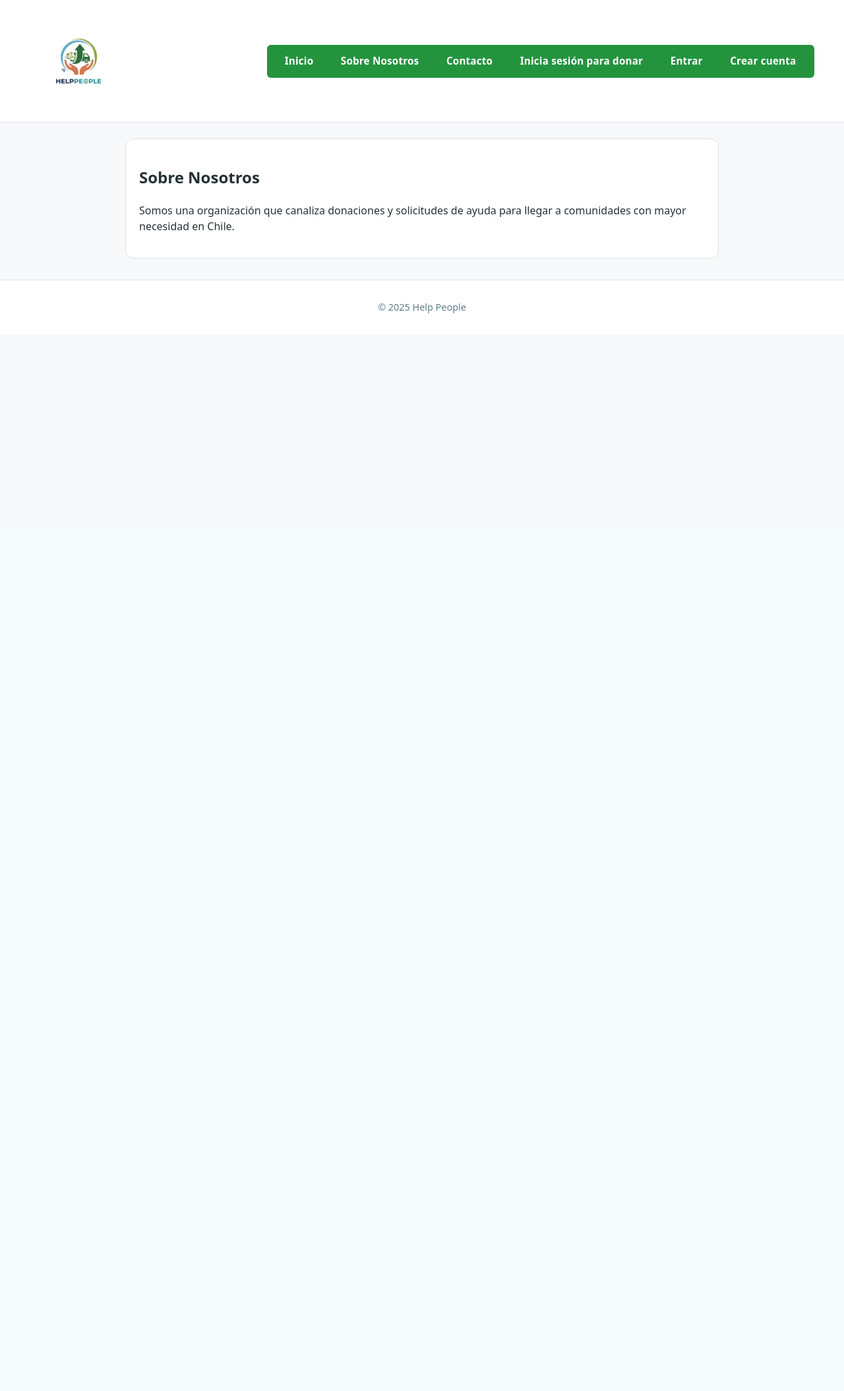
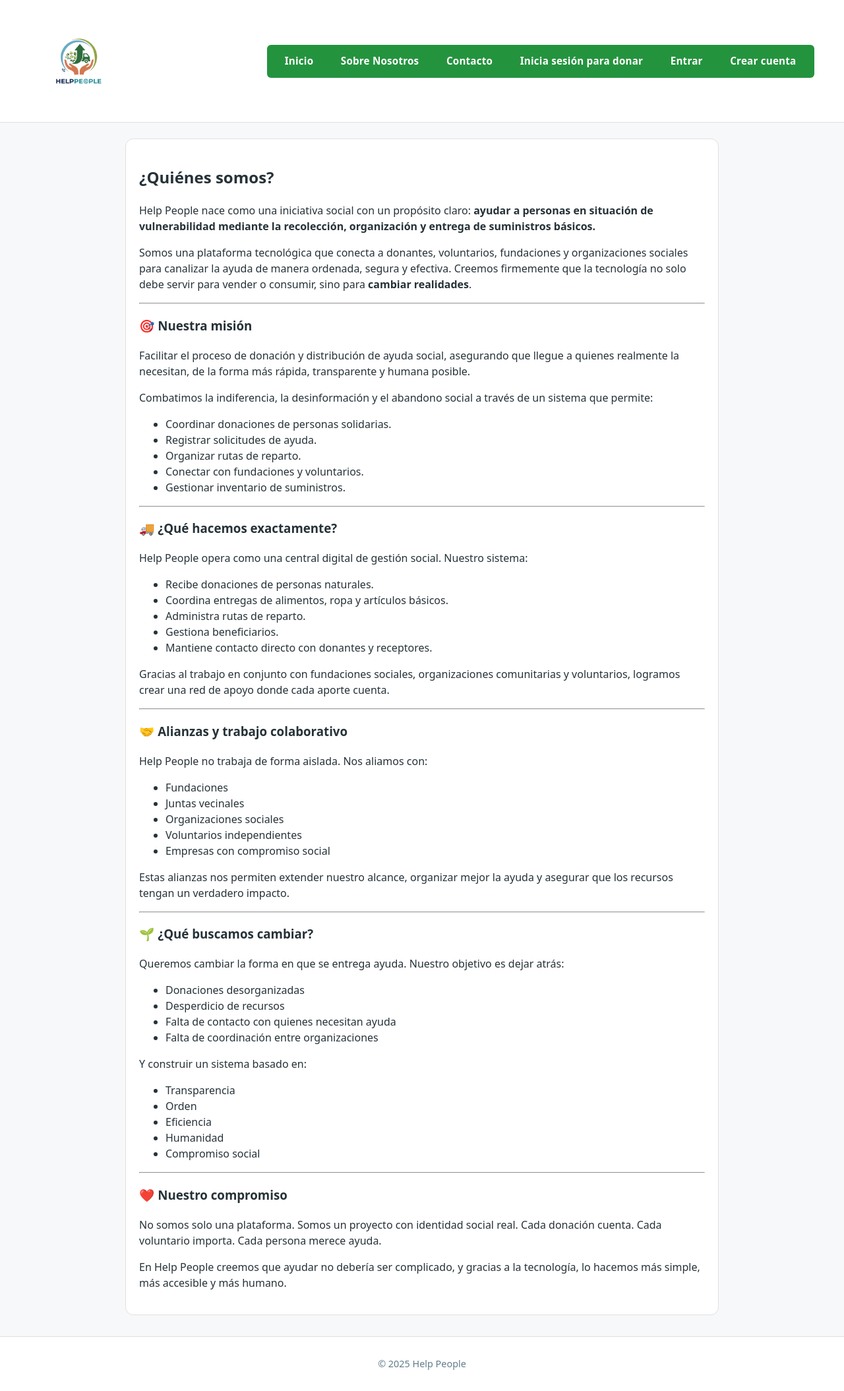
Before and after one commit to mvttias1/helppeople-backend, a Django app: page /sobre/ in a window 1280 px wide. Shown: the whole page at 66% size. Before the commit the page ends 475 px from the top, so only its background shows below. Run offline with Django 5.2, Linux system fonts and the light colour scheme.

Commit message:
no lo se que hago a esta hora

```diff
--- a/help_app/templates/sobre.html
+++ b/help_app/templates/sobre.html
@@ -2,7 +2,115 @@
 {% block title %}Sobre Nosotros - Help People{% endblock %}
 {% block content %}
 <div class="box">
-  <h2>Sobre Nosotros</h2>
-  <p>Somos una organización que canaliza donaciones y solicitudes de ayuda para llegar a comunidades con mayor necesidad en Chile.</p>
+  <h2>¿Quiénes somos?</h2>
+  <p>
+    Help People nace como una iniciativa social con un propósito claro:
+    <strong>ayudar a personas en situación de vulnerabilidad mediante la recolección, organización y entrega de suministros básicos.</strong>
+  </p>
+
+  <p>
+    Somos una plataforma tecnológica que conecta a donantes, voluntarios, fundaciones y organizaciones sociales para canalizar la ayuda
+    de manera ordenada, segura y efectiva. Creemos firmemente que la tecnología no solo debe servir para vender o consumir,
+    sino para <strong>cambiar realidades</strong>.
+  </p>
+
+  <hr>
+
+  <h3>🎯 Nuestra misión</h3>
+  <p>
+    Facilitar el proceso de donación y distribución de ayuda social, asegurando que llegue a quienes realmente la necesitan,
+    de la forma más rápida, transparente y humana posible.
+  </p>
+
+  <p>
+    Combatimos la indiferencia, la desinformación y el abandono social a través de un sistema que permite:
+  </p>
+
+  <ul>
+    <li>Coordinar donaciones de personas solidarias.</li>
+    <li>Registrar solicitudes de ayuda.</li>
+    <li>Organizar rutas de reparto.</li>
+    <li>Conectar con fundaciones y voluntarios.</li>
+    <li>Gestionar inventario de suministros.</li>
+  </ul>
+
+  <hr>
+
+  <h3>🚚 ¿Qué hacemos exactamente?</h3>
+  <p>
+    Help People opera como una central digital de gestión social. Nuestro sistema:
+  </p>
+
+  <ul>
+    <li>Recibe donaciones de personas naturales.</li>
+    <li>Coordina entregas de alimentos, ropa y artículos básicos.</li>
+    <li>Administra rutas de reparto.</li>
+    <li>Gestiona beneficiarios.</li>
+    <li>Mantiene contacto directo con donantes y receptores.</li>
+  </ul>
+
+  <p>
+    Gracias al trabajo en conjunto con fundaciones sociales, organizaciones comunitarias y voluntarios,
+    logramos crear una red de apoyo donde cada aporte cuenta.
+  </p>
+
+  <hr>
+
+  <h3>🤝 Alianzas y trabajo colaborativo</h3>
+  <p>
+    Help People no trabaja de forma aislada. Nos aliamos con:
+  </p>
+
+  <ul>
+    <li>Fundaciones</li>
+    <li>Juntas vecinales</li>
+    <li>Organizaciones sociales</li>
+    <li>Voluntarios independientes</li>
+    <li>Empresas con compromiso social</li>
+  </ul>
+
+  <p>
+    Estas alianzas nos permiten extender nuestro alcance, organizar mejor la ayuda y asegurar que los recursos tengan un verdadero impacto.
+  </p>
+
+  <hr>
+
+  <h3>🌱 ¿Qué buscamos cambiar?</h3>
+  <p>
+    Queremos cambiar la forma en que se entrega ayuda. Nuestro objetivo es dejar atrás:
+  </p>
+
+  <ul>
+    <li>Donaciones desorganizadas</li>
+    <li>Desperdicio de recursos</li>
+    <li>Falta de contacto con quienes necesitan ayuda</li>
+    <li>Falta de coordinación entre organizaciones</li>
+  </ul>
+
+  <p>
+    Y construir un sistema basado en:
+  </p>
+
+  <ul>
+    <li>Transparencia</li>
+    <li>Orden</li>
+    <li>Eficiencia</li>
+    <li>Humanidad</li>
+    <li>Compromiso social</li>
+  </ul>
+
+  <hr>
+
+  <h3>❤️ Nuestro compromiso</h3>
+  <p>
+    No somos solo una plataforma. Somos un proyecto con identidad social real.
+    Cada donación cuenta. Cada voluntario importa. Cada persona merece ayuda.
+  </p>
+
+  <p>
+    En Help People creemos que ayudar no debería ser complicado, y gracias a la tecnología,
+    lo hacemos más simple, más accesible y más humano.
+  </p>
 </div>
+
 {% endblock %}
```
